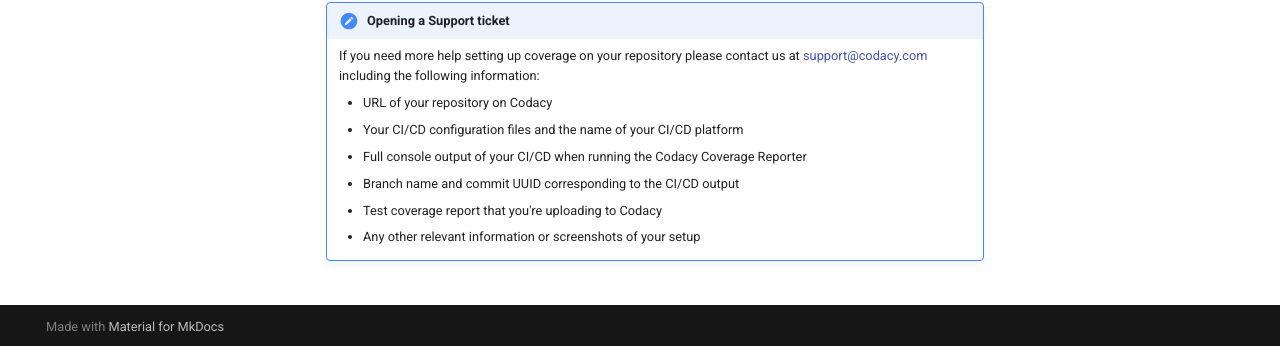
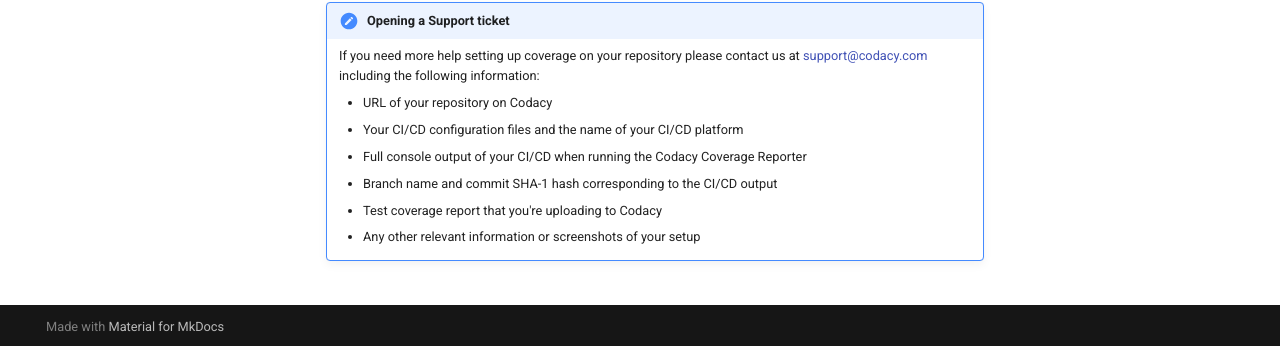
Before and after one commit to codacy/codacy-coverage-reporter, an MkDocs documentation site: the page built from docs/index.md, in a window 1280 px wide and 900 px high, scrolled down 5944 px. Shown: the part 551-897 px from the top of the window. Built offline with MkDocs 1.6.1 and Material for MkDocs 9.7.7, drawn with Linux system fonts in a browser that asks for light colours; comment, search, counter and statistics services are not loaded; some of the changed text lies outside the part shown.

Commit message:
docs: Change internal lingo commit UUID to commit SHA-1 hash

````diff
--- a/docs/index.md
+++ b/docs/index.md
@@ -197,7 +197,7 @@
     bash <(curl -Ls https://coverage.codacy.com/get.sh) report -r <coverage report file name>
     ```
 
-    Check the console output to validate that the Codacy Coverage Reporter **detected the correct commit UUID** and **successfully uploaded** the coverage data to Codacy. If you need help, [check the troubleshooting page](troubleshooting-common-issues.md) for solutions to the most common setup issues.
+    Check the console output to validate that the Codacy Coverage Reporter **detected the correct commit SHA-1 hash** and **successfully uploaded** the coverage data to Codacy. If you need help, [check the troubleshooting page](troubleshooting-common-issues.md) for solutions to the most common setup issues.
 
     !!! note
         Be sure to also check the [instructions for more advanced scenarios](uploading-coverage-in-advanced-scenarios.md) while uploading the coverage data to Codacy, such as when running parallel tests, using monorepos, or testing source code in multiple or unsupported languages.
@@ -221,7 +221,7 @@
 
 Follow these instructions to validate that your coverage setup is working correctly:
 
-1.  On Codacy, open your **Repository Settings**, tab **Coverage**, and observe the list of recent coverage reports in the section **Test your integration** to make sure that Codacy received the coverage data successfully for the **[correct commit UUID](troubleshooting-common-issues.md#commit-detection) and branch**, and that it processed the coverage data successfully.
+1.  On Codacy, open your **Repository Settings**, tab **Coverage**, and observe the list of recent coverage reports in the section **Test your integration** to make sure that Codacy received the coverage data successfully for the **[correct commit SHA-1 hash](troubleshooting-common-issues.md#commit-detection) and branch**, and that it processed the coverage data successfully.
 
     ![Testing the coverage integration](images/coverage-test-integration.png)
 
@@ -253,6 +253,6 @@
         -   URL of your repository on Codacy
         -   Your CI/CD configuration files and the name of your CI/CD platform
         -   Full console output of your CI/CD when running the Codacy Coverage Reporter
-        -   Branch name and commit UUID corresponding to the CI/CD output
+        -   Branch name and commit SHA-1 hash corresponding to the CI/CD output
         -   Test coverage report that you're uploading to Codacy
         -   Any other relevant information or screenshots of your setup
````
Also changed, not shown: docs/troubleshooting-common-issues.md (+3 -3 lines).
